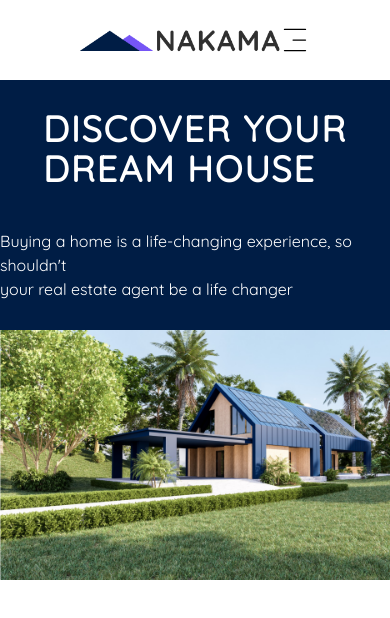
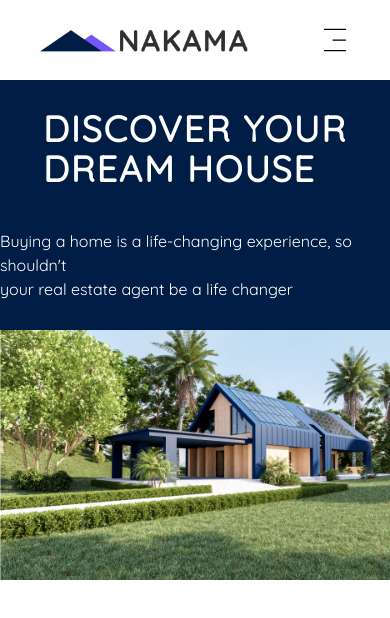
Before and after one commit to danielgen01/nakama_property_page, a React (Vite) app: page / in a window 390 px wide. Shown: the top 618 px of the page. Built offline with nearby package versions, Linux system fonts and the light colour scheme.

Commit message:
change mx-20 to mx-10 for small devices

```diff
--- a/src/components/Navbar/Navbar.tsx
+++ b/src/components/Navbar/Navbar.tsx
@@ -6,7 +6,7 @@ const Navbar: React.FC = () => {
   return (
     <>
       <div className="nav-ctn h-20 flex w-screen shadow-md">
-        <div className="nav-content flex items-center w-screen justify-between mx-20">
+        <div className="nav-content flex items-center w-screen justify-between mx-10 lg:mx-20">
           <div className="logo-ctn">
             <img src={Logo} alt="" className="w-52" />
           </div>
```
